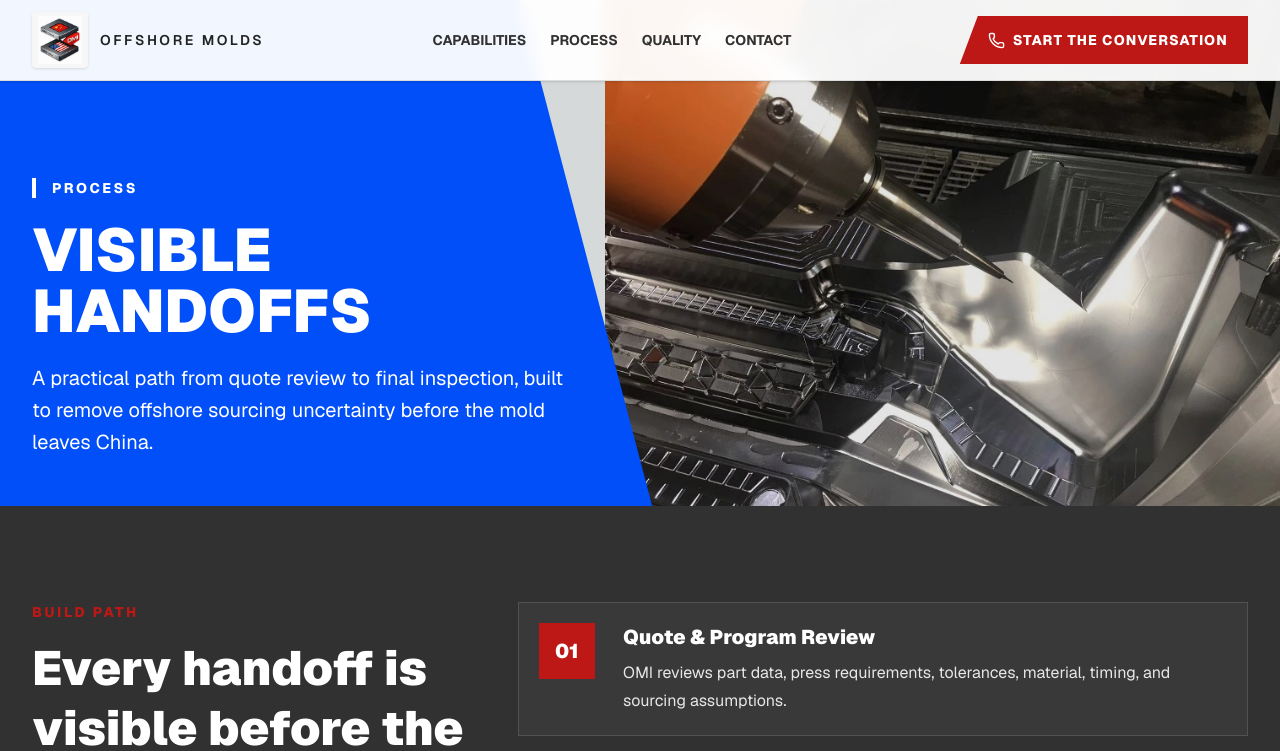
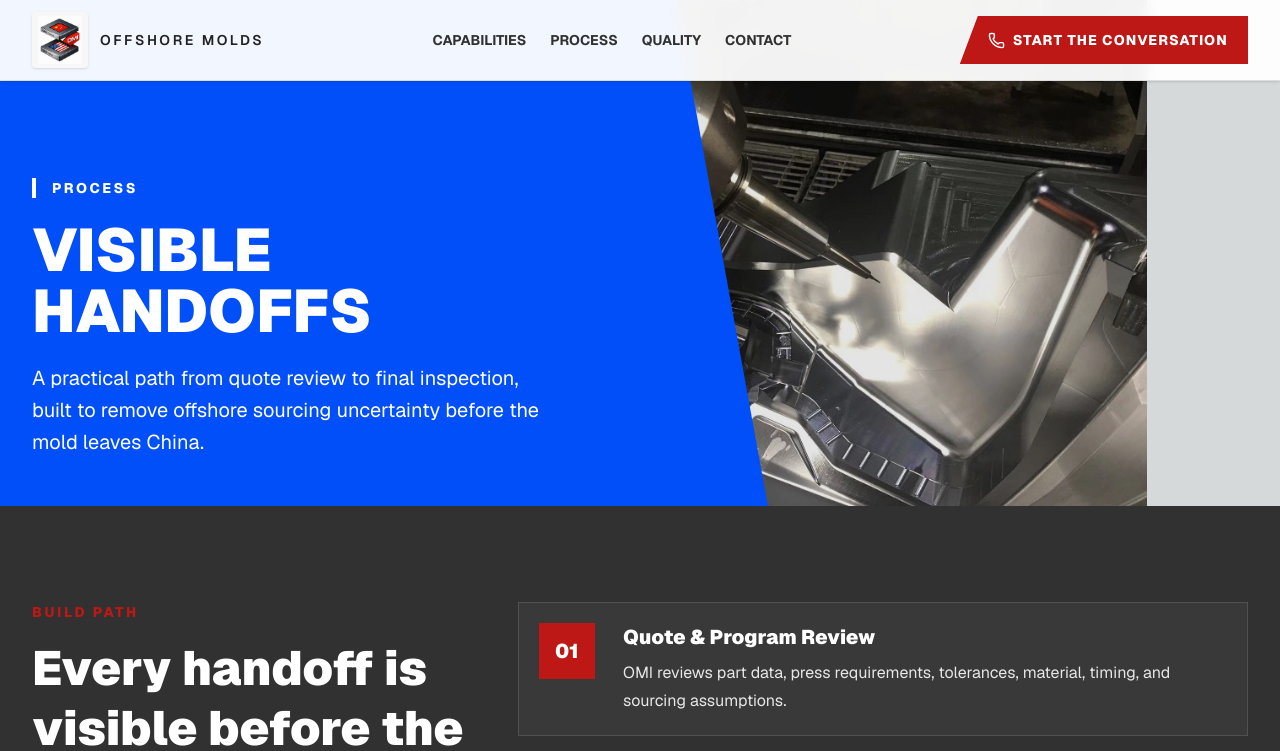
Before and after one commit to swaltersjrtest/offshoremolds, a Next.js app: page /process in a window 1280 px wide. Shown: the top 751 px of the page. Built offline with nearby package versions, Linux system fonts and the light colour scheme.

Commit message:
Improve hero readability and image framing

```diff
--- a/src/app/components/site-shell.tsx
+++ b/src/app/components/site-shell.tsx
@@ -103,17 +103,17 @@ export function PageHero({ eyebrow, title, copy, image, imageAlt }: PageHeroProp
         alt={imageAlt}
         fill
         priority
-        className="object-contain object-right-bottom"
+        className="object-contain object-[78%_bottom]"
         sizes="100vw"
       />
       <div className="absolute inset-0 bg-black/10" />
       <div className="absolute inset-0 w-full bg-[#004ff9]/92 md:hidden" />
       <div
-        className="absolute inset-y-0 left-0 hidden bg-[#004ff9] md:block md:w-[74%] lg:w-[58%] xl:w-[52%] 2xl:w-[48%]"
-        style={{ clipPath: "polygon(0 0, 78% 0, 98% 100%, 0 100%)" }}
+        className="absolute inset-y-0 left-0 hidden bg-[#004ff9] md:block md:w-[82%] lg:w-[66%] xl:w-[60%] 2xl:w-[56%]"
+        style={{ clipPath: "polygon(0 0, 88% 0, 100% 100%, 0 100%)" }}
       />
       <div className="relative z-10 mx-auto w-full max-w-7xl px-4 pb-10 pt-24 sm:px-6 lg:px-8 lg:pb-12">
-        <div className="max-w-[34rem]">
+        <div className="max-w-lg">
           <p className="inline-block border-l-4 border-white pl-4 text-sm font-extrabold uppercase tracking-[0.18em] text-white">
             {eyebrow}
           </p>
--- a/src/app/page.tsx
+++ b/src/app/page.tsx
@@ -20,26 +20,26 @@ export default function Home() {
           alt="Five-axis machining a large polished mold tool"
           fill
           priority
-          className="object-contain object-right-bottom"
+          className="object-contain object-[76%_bottom]"
           sizes="100vw"
         />
         <div className="absolute inset-0 bg-black/15" />
         <div
-          className="absolute inset-y-24 left-0 hidden bg-[#BD1816] md:block md:w-[58%] lg:w-[54%] xl:w-[50%]"
-          style={{ clipPath: "polygon(0 0, 74% 0, 96% 100%, 0 100%)" }}
+          className="absolute inset-y-24 left-0 hidden bg-[#BD1816] md:block md:w-[68%] lg:w-[62%] xl:w-[58%]"
+          style={{ clipPath: "polygon(0 0, 86% 0, 100% 100%, 0 100%)" }}
         />
         <div className="absolute inset-y-24 left-0 w-full bg-[#004ff9]/95 md:hidden" />
         <div
-          className="absolute inset-y-24 left-0 hidden bg-[#004ff9] md:block md:w-[56%] lg:w-[52%] xl:w-[48%]"
-          style={{ clipPath: "polygon(0 0, 76% 0, 98% 100%, 0 100%)" }}
+          className="absolute inset-y-24 left-0 hidden bg-[#004ff9] md:block md:w-[66%] lg:w-[60%] xl:w-[56%]"
+          style={{ clipPath: "polygon(0 0, 88% 0, 100% 100%, 0 100%)" }}
         />
 
         <div className="relative z-10 mx-auto grid w-full max-w-7xl gap-8 px-4 pb-8 pt-20 sm:px-6 md:grid-cols-[0.88fr_0.9fr] lg:px-8 lg:pb-12">
-          <div className="max-w-[34rem] text-white">
+          <div className="max-w-lg text-white">
             <div className="mb-5 inline-block max-w-full border-l-4 border-white bg-white/10 px-4 py-2 text-xs font-semibold uppercase leading-5 tracking-[0.18em] text-white backdrop-blur">
               World Leader of Zero Tolerance Plastic Injection Molds in 6 Weeks
             </div>
-            <h1 className="text-balance text-4xl font-black uppercase leading-[1.02] sm:text-5xl lg:text-[3.4rem]">
+            <h1 className="text-balance text-4xl font-black uppercase leading-[1.02] sm:text-5xl lg:text-[3.2rem]">
               Precision tooling.
               <br />
               Offshore speed.
```
